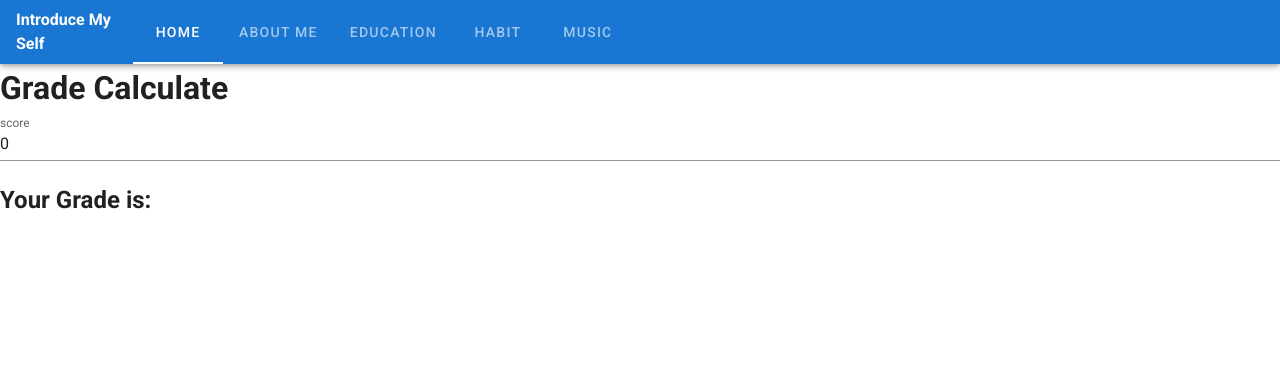
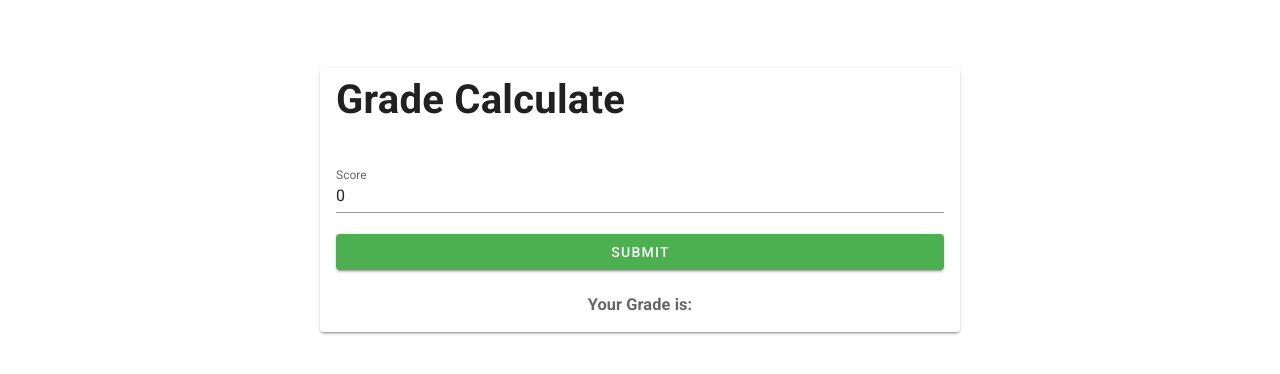
Before and after one commit to Sutee-Jankhaw/About-me, a Vue app: page /calculate in a window 1280 px wide. Shown: the top 374 px of the page. Built offline with nearby package versions, Linux system fonts and the light colour scheme.

Commit message:
grade calculator page

```diff
--- a/src/App.vue
+++ b/src/App.vue
@@ -1,20 +1,5 @@
 <template>
   <v-app>
-    <v-app-bar
-      app
-      color="primary"
-      dark
-    >
-      <h4>Introduce My Self</h4>
-      <v-spacer/>
-      <v-tabs>
-        <v-tab @click="scrollTo('home')">Home</v-tab>
-        <v-tab @click="scrollTo('about')">About Me</v-tab>
-        <v-tab @click="scrollTo('education')">Education</v-tab>
-        <v-tab @click="scrollTo('habit')">Habit</v-tab>
-        <v-tab @click="scrollTo('music')">Music</v-tab>
-      </v-tabs>
-    </v-app-bar>
     <v-main>
       <router-view/>
     </v-main>
--- a/src/router/index.js
+++ b/src/router/index.js
@@ -1,14 +1,20 @@
 import Vue from 'vue'
 import VueRouter from 'vue-router'
-import HomeView from '../views/HomeView.vue'
 
 Vue.use(VueRouter)
 
 const routes = [
   {
-    path: '/',
-    name: 'home',
-    component: HomeView
+    path: '',
+    name: 'navbar',
+    component: () => import('../views/Navbar.vue'),
+    children: [
+      {
+        path: '/',
+        name: 'home',
+        component: () => import('../views/HomeView.vue')
+      }
+    ]
   },
   {
     path: '/calculate',
--- a/src/views/Calculate.vue
+++ b/src/views/Calculate.vue
@@ -1,13 +1,33 @@
 <template>
-  <div class="calculate">
-    <h1>Grade Calculate</h1>
-    <v-text-field
-      v-model="score"
-      label="score"
-    >
-    </v-text-field>
-    <h2>Your Grade is:</h2>
-    <h2>{{ grade }}</h2>
+  <div class="calculate-container">
+    <v-card class="calculate-card">
+      <v-card-title>
+        <h1>Grade Calculate</h1>
+      </v-card-title>
+      <v-card-actions>
+
+      </v-card-actions>
+      <v-card-text>
+        <v-text-field
+          v-model="score"
+          label="Score"
+          type="number"
+        />
+
+        <v-btn
+          color="success"
+          block
+          @click="calculateGrade"
+        >
+          Submit
+        </v-btn>
+
+        <div class="text-center mt-6">
+          <h3>Your Grade is:</h3>
+          <h1>{{ grade }}</h1>
+        </div>
+      </v-card-text>
+    </v-card>
   </div>
 </template>
 
@@ -19,8 +39,50 @@ export default {
       grade: ''
     }
   },
-  methods() {
-
+  methods: {
+    calculateGrade() {
+      if (this.score > 100){
+        alert('Score must in 1-100')
+        this.score = 0
+      }
+      else if (isNaN(this.score)){
+        alert('Score must be Number')
+        this.score = 0
+      }
+      else {
+        if (this.score >= 80) {
+          this.grade = 'A'
+        }
+        else if (this.score >= 70) {
+          this.grade = 'B'
+        }
+        else if (this.score >= 60) {
+          this.grade = 'C'
+        }
+        else if (this.score >= 50) {
+          this.grade = 'D'
+        } else {
+          this.grade = 'F'
+        }
+      }
+    }
   }
 }
 </script>
+
+<style>
+.calculate-container {
+  width: 50vw;
+  height: 50vh;
+
+  margin: auto;
+
+  display: flex;
+  justify-content: center;
+  align-items: center;
+}
+
+.calculate-card {
+  width: 100%;
+}
+</style>
--- /dev/null
+++ b/src/views/Navbar.vue
@@ -0,0 +1,44 @@
+<template>
+  <v-app>
+    <v-app-bar
+      app
+      color="primary"
+      dark
+    >
+      <h4>Introduce My Self</h4>
+      <v-spacer/>
+      <v-tabs>
+        <v-tab @click="scrollTo('home')">Home</v-tab>
+        <v-tab @click="scrollTo('about')">About Me</v-tab>
+        <v-tab @click="scrollTo('education')">Education</v-tab>
+        <v-tab @click="scrollTo('habit')">Habit</v-tab>
+        <v-tab @click="scrollTo('music')">Music</v-tab>
+        <v-tab to="/calculate">
+          Calculate
+        </v-tab>
+      </v-tabs>
+    </v-app-bar>
+    <v-main>
+      <router-view/>
+    </v-main>
+  </v-app>
+</template>
+
+<script>
+
+export default {
+  name: 'App',
+
+  methods: {
+    scrollTo(id) {
+      const element = document.getElementById(id)
+
+      if (element) {
+        element.scrollIntoView({
+          behavior: 'smooth'
+        })
+      }
+    }
+  }
+};
+</script>
```
